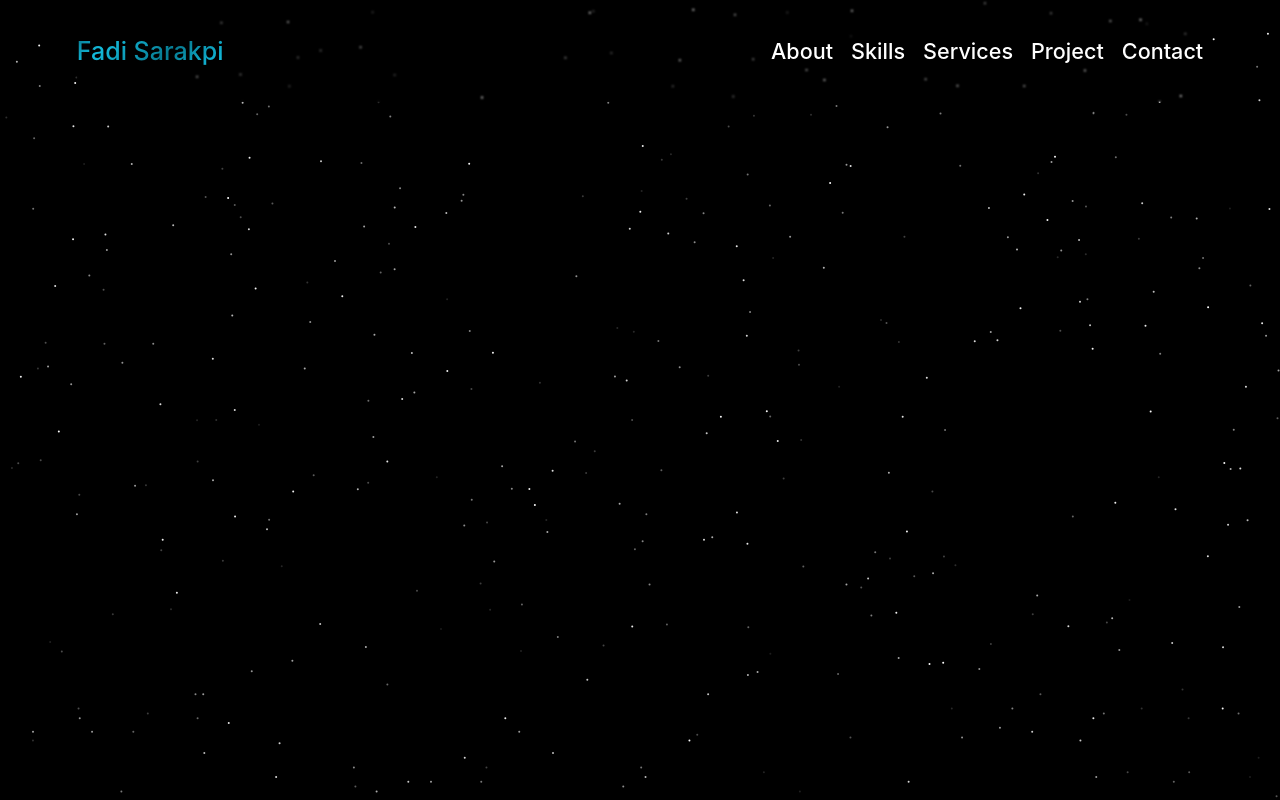
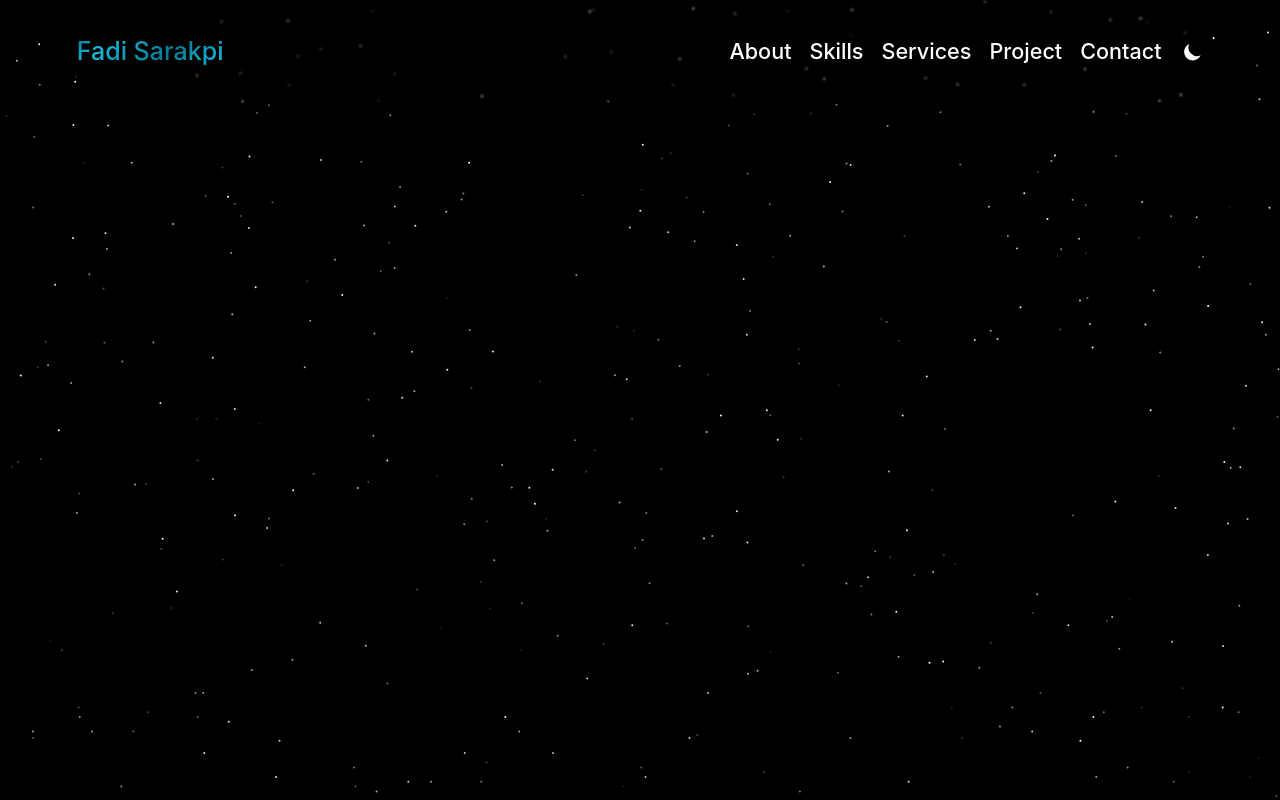
Before and after one commit to fade-sarakpe/Portfolio, a Next.js app: page / in a window 1280 px wide. Built offline with nearby package versions, Linux system fonts and the light colour scheme.

Commit message:
Support Multiable Theme

```diff
--- a/src/app/globals.css
+++ b/src/app/globals.css
@@ -1,3 +1,24 @@
+:root {
+  --gradient-color: linear-gradient(141deg,rgba(7, 118, 140, 1) 0%, rgba(20, 193, 227, 0.97) 21%, rgba(7, 123, 146, 1) 62%, rgba(20, 193, 227, 1) 99%);
+  --background-color: #000;
+  --text-color: #fff;
+  --mobile-menu-color: #202337;
+}
+
+[data-theme="dark"] {
+  --gradient-color: linear-gradient(141deg,rgba(7, 118, 140, 1) 0%, rgba(20, 193, 227, 0.97) 21%, rgba(7, 123, 146, 1) 62%, rgba(20, 193, 227, 1) 99%);
+  --background-color: #000;
+  --text-color: #fff;
+  --mobile-menu-color: #202337;
+}
+
+[data-theme="light"] {
+  --gradient-color: linear-gradient(141deg,rgba(7, 118, 140, 1) 0%, rgba(20, 193, 227, 0.97) 21%, rgba(7, 123, 146, 1) 62%, rgba(20, 193, 227, 1) 99%);
+  --background-color: #fff;
+  --text-color: #000;
+  --mobile-menu-color: #202337;
+}
+
 html, body {
     margin: 0;
     padding: 0;
@@ -10,7 +31,7 @@ html, body {
   .main-container {
     position: relative;
     z-index: 1;
-    color: white;
+    color: var(--text-color);
     padding: 0 6vw;
     margin: 0;
 }
--- a/src/app/layout.tsx
+++ b/src/app/layout.tsx
@@ -1,5 +1,6 @@
 import Stars from "@/components/layout/stars/Stars";
 import "./globals.css";
+import { ThemeProvider } from "@/contexts/themeContext";
 
 export default function RootLayout({
   children,
@@ -9,8 +10,10 @@ export default function RootLayout({
   return (
     <html lang="en">
       <body>
-        <Stars />
-        <div className="main-container">{children}</div>
+        <ThemeProvider>
+          <Stars />
+          <div className="main-container">{children}</div>
+        </ThemeProvider>
       </body>
     </html>
   );
--- a/src/components/layout/header/logo/Logo.css
+++ b/src/components/layout/header/logo/Logo.css
@@ -1,7 +1,7 @@
 .logo-container {
     -webkit-background-clip: text;
     -webkit-text-fill-color: transparent;
-    background: linear-gradient(141deg,rgba(7, 118, 140, 1) 0%, rgba(20, 193, 227, 0.97) 21%, rgba(7, 123, 146, 1) 62%, rgba(20, 193, 227, 1) 99%);
+    background: var(--gradient-color);
     background-clip: text;
     color: transparent;
     font-size: 25px;
--- a/src/components/layout/header/menu-links/MenuLinks.css
+++ b/src/components/layout/header/menu-links/MenuLinks.css
@@ -1,3 +1,7 @@
+.menu-links {
+  display: flex;
+}
+
 .menu-links ul {
     list-style-type: none;
     padding: 0;
@@ -14,9 +18,17 @@
   .menu-links a:hover {
     -webkit-background-clip: text;
     -webkit-text-fill-color: transparent;
-    background: linear-gradient(141deg,rgba(7, 118, 140, 1) 0%, rgba(20, 193, 227, 0.97) 21%, rgba(7, 123, 146, 1) 62%, rgba(20, 193, 227, 1) 99%);
+    background: var(--gradient-color);
     background-clip: text;
     color: transparent;
+  }
+
+
+  .menu-links svg {
+    position: relative;
+    top: 3px;
+    margin-left: 20px;
+    cursor: pointer;
   }
 
   @media (max-width: 768px) {
--- a/src/components/layout/header/menu-links/MenuLinks.tsx
+++ b/src/components/layout/header/menu-links/MenuLinks.tsx
@@ -1,8 +1,23 @@
+"use client";
 import "./MenuLinks.css";
 import { LinksType } from "@/types/types";
 import { links } from "@/data/header-links/links";
+import { HiMoon } from "react-icons/hi";
+import { useTheme } from "@/contexts/themeContext";
 
 export default function MenuLinks() {
+  const { toggleTheme } = useTheme();
+
+  const handleChangeTheme = () => {
+    const currentTheme = localStorage.getItem('theme');
+    if (currentTheme === 'light') {
+      localStorage.setItem('theme', 'dark');
+      toggleTheme('dark');
+    } else {
+      localStorage.setItem('theme', 'light');
+      toggleTheme('light');
+    }
+  }
   return (
     <nav className="menu-links">
       <ul>
@@ -12,6 +27,7 @@ export default function MenuLinks() {
           </li>
         ))}
       </ul>
+      <div onClick={handleChangeTheme}><HiMoon /></div>
     </nav>
   );
 }
--- a/src/components/layout/header/mobile-menu/MobileMenu.css
+++ b/src/components/layout/header/mobile-menu/MobileMenu.css
@@ -13,7 +13,7 @@
     width: 180px;
     padding: 10px;
     list-style-type: none;
-    background-color: #202337;
+    background-color: var(--mobile-menu-color);
     border-radius: 3px;
     display: none;
 }
@@ -25,12 +25,12 @@
     right: 25px;
     border-style: solid;
     border-width: 10px;
-    border-color: transparent transparent #202337 transparent;
+    border-color: transparent transparent var(--mobile-menu-color) transparent;
 }
 
 .mobile-menu ul li {
     width: 100%;
-    border-bottom: 1px solid #fff;
+    border-bottom: 1px solid var(--text-color);
     padding: 10px 0;
 }
 
--- a/src/components/layout/stars/Stars.tsx
+++ b/src/components/layout/stars/Stars.tsx
@@ -1,8 +1,26 @@
 "use client";
+import { useTheme } from "@/contexts/themeContext";
+import { useEffect, useState } from "react";
 import Particles from "react-tsparticles";
 import { loadFull } from "tsparticles";
 
 const Stars = () => {
+  const { theme } = useTheme();
+  const [colors, setColors] = useState({ background: "#000", text: "#fff" });
+
+  useEffect(() => {
+    setTimeout(() => {
+      const rootStyles = getComputedStyle(document.documentElement);
+
+      setColors({
+        background: rootStyles.getPropertyValue("--background-color").trim(),
+        text: rootStyles.getPropertyValue("--text-color").trim(),
+      });
+      console.log(colors);
+    }, 50);
+  // eslint-disable-next-line react-hooks/exhaustive-deps
+  }, [theme]);
+
   const particlesInit = async (engine: any) => {
     await loadFull(engine);
   };
@@ -13,11 +31,11 @@ const Stars = () => {
       id="tsparticles"
       init={particlesInit}
       options={{
-        background: { color: "#000" },
+        background: { color: colors.background },
         particles: {
           size: { value: 1 },
           number: { value: 400 },
-          color: { value: "#ffffff" },
+          color: { value: colors.text },
           opacity: { random: true },
           move: { enable: true, speed: 0.8, direction: "top", straight: true,
                    outModes: { default: "out" }},
--- /dev/null
+++ b/src/contexts/themeContext.tsx
@@ -0,0 +1,34 @@
+"use client";
+import { ThemeContextType } from '@/types/types';
+import React, { createContext, useContext, useState, useEffect } from 'react';
+
+const ThemeContext = createContext<ThemeContextType | null>(null);
+
+export const ThemeProvider = ({ children }: any) => {
+  const [theme, setTheme] = useState<string>(() => {
+    return localStorage.getItem('theme') || 'dark';
+  });
+
+  useEffect(() => {
+    document.documentElement.setAttribute('data-theme', theme);
+    localStorage.setItem('theme', theme);
+  }, [theme]);
+
+  const toggleTheme = (newTheme: string) => {
+    setTheme(newTheme);
+  };
+
+  return (
+    <ThemeContext.Provider value={{ theme, toggleTheme }}>
+      {children}
+    </ThemeContext.Provider>
+  );
+};
+
+export const useTheme = () => {
+    const context = useContext(ThemeContext)
+    if (!context) {
+        throw new Error("useTheme must be used within a ThemeProvider");
+      }
+      return context;
+};
--- a/src/types/types.ts
+++ b/src/types/types.ts
@@ -3,3 +3,8 @@ export interface LinksType {
     text: string;
     href: string;
   }
+
+export interface ThemeContextType {
+    theme: string;
+    toggleTheme: (newTheme: string) => void;
+  };
```
Also changed, not shown: src/assets/icon/moon-icon.png (added), src/assets/icon/sun-icon.png (added).
